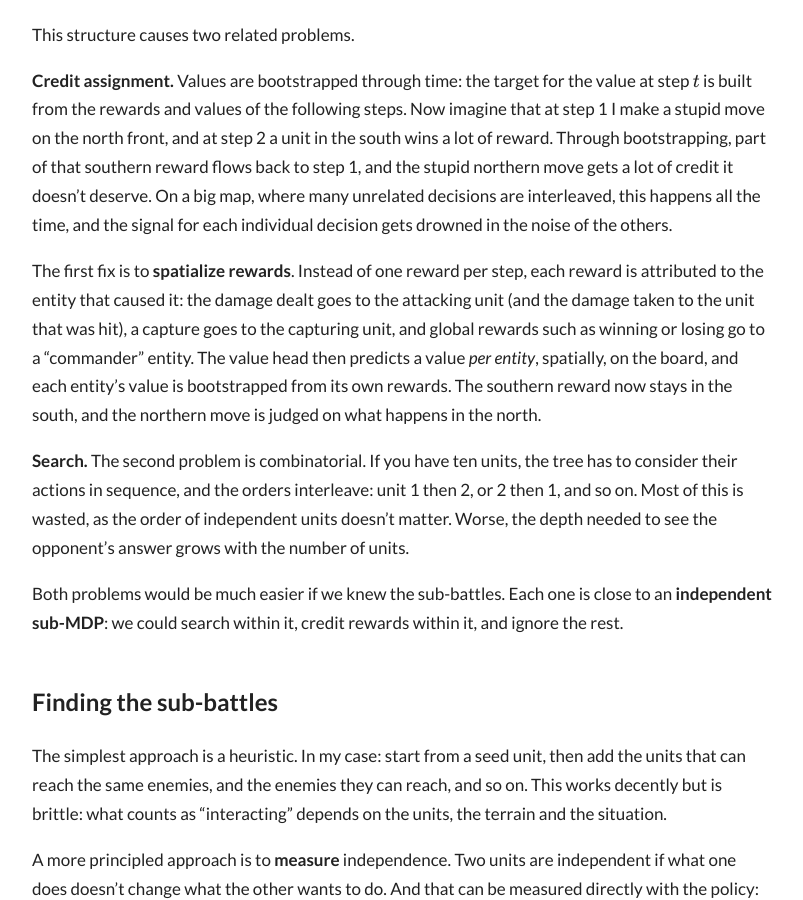
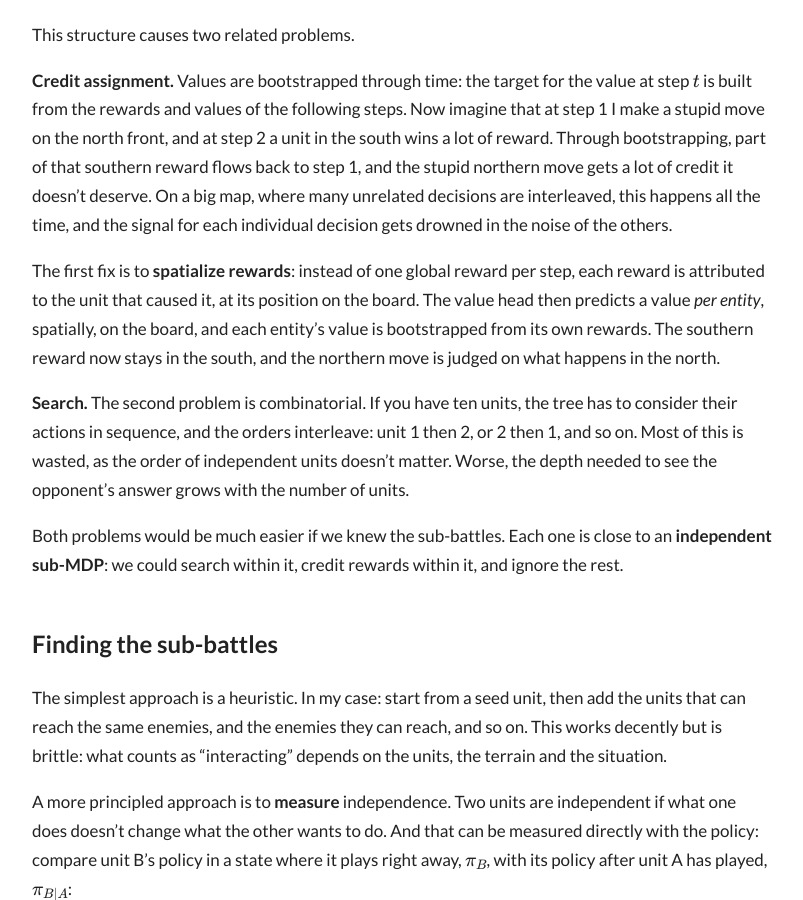
Before and after one commit to AI3EL/AI3EL.github.io, a Jekyll site: the page built from _posts/2023-04-15-grouped-mcts.md, in a window 1280 px wide and 900 px high, scrolled down 2753 px. Shown: the whole window, without its empty margins (238-1041 px from the left). Built offline with Jekyll 4.4.1, drawn with Linux system fonts in a browser that asks for light colours.

Commit message:
Grouped MCTS: shorter spatialized rewards

```diff
--- a/_posts/2023-04-15-grouped-mcts.md
+++ b/_posts/2023-04-15-grouped-mcts.md
@@ -45,7 +45,7 @@ This structure causes two related problems.
 
 **Credit assignment.** Values are bootstrapped through time: the target for the value at step $$t$$ is built from the rewards and values of the following steps. Now imagine that at step 1 I make a stupid move on the north front, and at step 2 a unit in the south wins a lot of reward. Through bootstrapping, part of that southern reward flows back to step 1, and the stupid northern move gets a lot of credit it doesn't deserve. On a big map, where many unrelated decisions are interleaved, this happens all the time, and the signal for each individual decision gets drowned in the noise of the others.
 
-The first fix is to **spatialize rewards**. Instead of one reward per step, each reward is attributed to the entity that caused it: the damage dealt goes to the attacking unit (and the damage taken to the unit that was hit), a capture goes to the capturing unit, and global rewards such as winning or losing go to a "commander" entity. The value head then predicts a value *per entity*, spatially, on the board, and each entity's value is bootstrapped from its own rewards. The southern reward now stays in the south, and the northern move is judged on what happens in the north.
+The first fix is to **spatialize rewards**: instead of one global reward per step, each reward is attributed to the unit that caused it, at its position on the board. The value head then predicts a value *per entity*, spatially, on the board, and each entity's value is bootstrapped from its own rewards. The southern reward now stays in the south, and the northern move is judged on what happens in the north.
 
 **Search.** The second problem is combinatorial. If you have ten units, the tree has to consider their actions in sequence, and the orders interleave: unit 1 then 2, or 2 then 1, and so on. Most of this is wasted, as the order of independent units doesn't matter. Worse, the depth needed to see the opponent's answer grows with the number of units.
 
```
